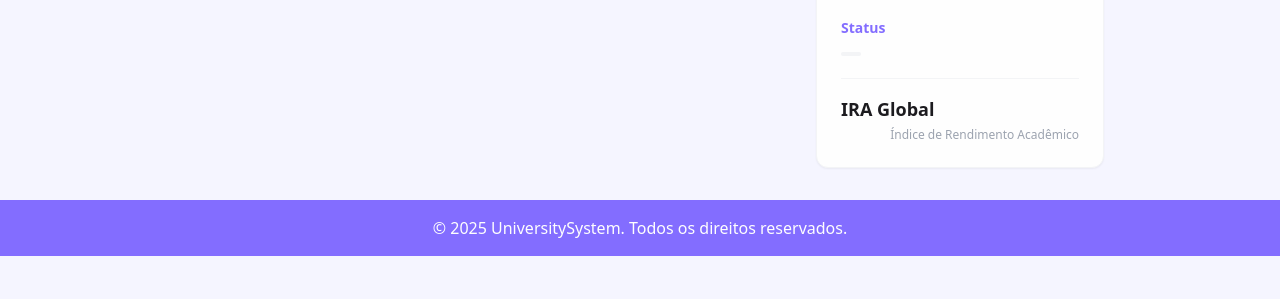
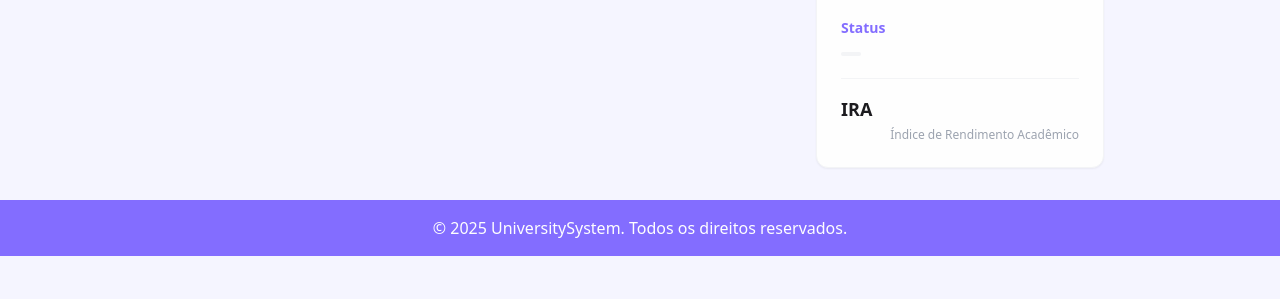
Before and after one commit to RyanArmond/Desenvolvimento_de_Artefato, a Django app: template projectuniversitysystem/universitysystem/templates/historico.html in a window 1280 px wide. Shown: the part 288-587 px from the top of the page. Run offline with Django 5.2, Linux system fonts and the light colour scheme; the template is opened without the code that fills it, so the values that code supplies are empty; some libraries are stand-ins or nearby versions.

Commit message:
Modifica texto IRA

```diff
--- a/projectuniversitysystem/universitysystem/templates/historico.html
+++ b/projectuniversitysystem/universitysystem/templates/historico.html
@@ -89,7 +89,7 @@
 
                 <div class="pt-4 border-t border-gray-100 mt-4">
                     <div class="flex items-center justify-between">
-                        <span class="text-lg font-bold text-nblack">IRA Global</span>
+                        <span class="text-lg font-bold text-nblack">IRA</span>
                         <span class="text-2xl font-bold text-npurple">{{ ira }}</span>
                     </div>
                     <p class="text-xs text-gray-400 mt-1 text-right">Índice de Rendimento Acadêmico</p>
```
